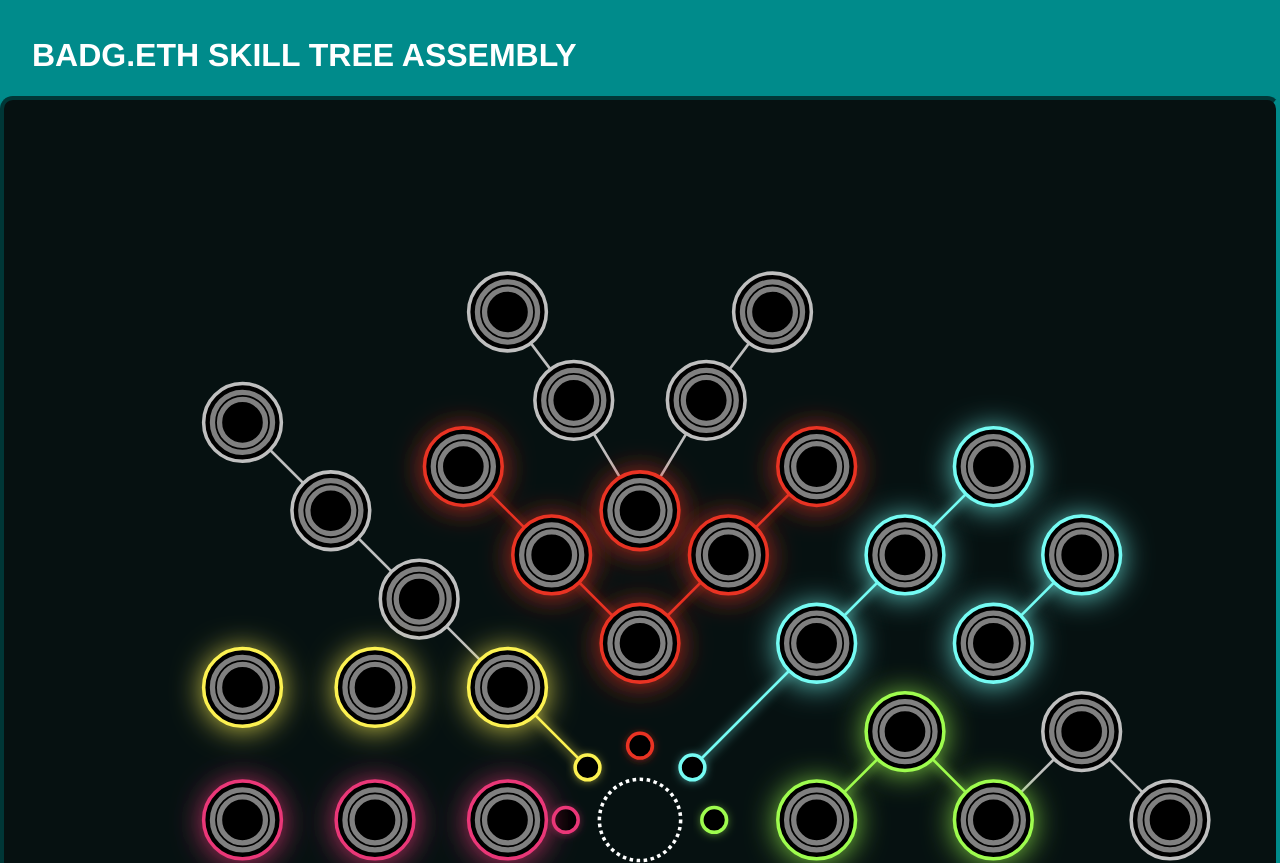
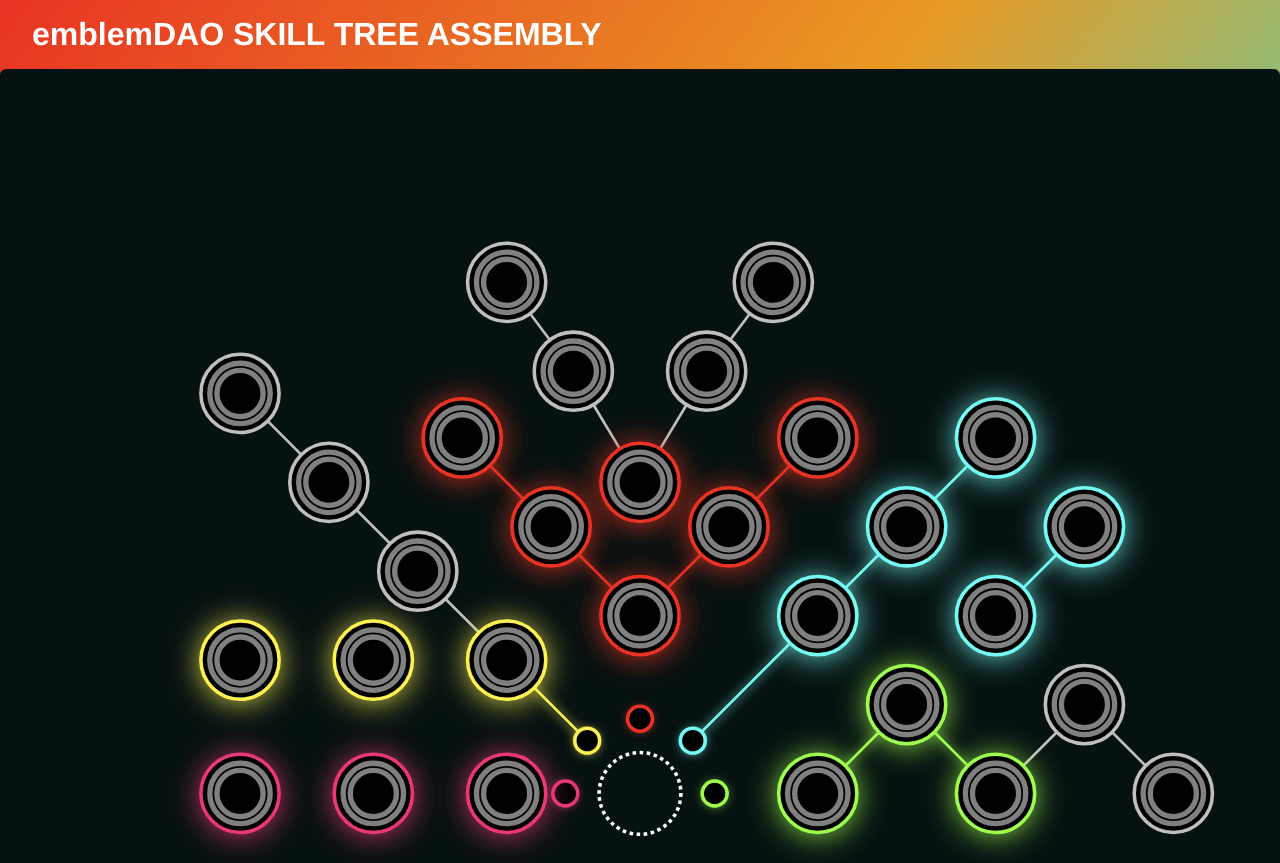
Before and after one commit to EmblemDAO/svg-badge-tree, a website built with Vite: page index.html in a window 1280 px wide. Shown: the top 863 px of the page. Built offline with nearby package versions, Linux system fonts and the light colour scheme.

Commit message:
emblemDAO rebrand

```diff
--- a/index.html
+++ b/index.html
@@ -2,8 +2,9 @@
 <html>
   <head>
     <meta charset="UTF-8" />
-    <title>Badgeth Skill Tree Assembly</title>
+    <title>emblemDAO Skill Tree Assembly</title>
     <meta name="viewport" content="width=device-width, initial-scale=1.0" />
+    <meta name="theme-color" content="#e93323" />
     <link rel="icon" type="image/svg+xml" href="favicon.svg" />
     <style>
       html,
@@ -12,10 +13,19 @@
         font-family: Avenir, Helvetica, Arial, sans-serif;
         margin: 0;
         padding: 0;
-        background-color: darkcyan;
+        background-color: #e93323;
+      }
+      body {
+        background-repeat: no-repeat;
+        background-image: linear-gradient(127deg, rgba(233,51,35,1) 0%, rgba(233,153,35,1) 50%, rgba(35,233,226,1) 100%);
+        background-size: 100% 100%;
+        background-attachment: fixed;
+        min-height: 100%;
+        height: 100%;
       }
       h1 {
         padding: 0.5em 1em 0 1em;
+        margin: 0;
       }
       svg {
         width: 100%;
@@ -25,18 +35,18 @@
       main {
         padding: 0;
         background-color: #061111;
-        border-radius: 1vw;
-        border: 4px inset darkcyan;
+        border-radius: 0.5vw;
+        /* border: 4px solid darkcyan; */
         margin: 1em auto;
         width: 100%;
         max-width: 1440px;
         box-sizing: border-box;
-        overflow: hidden;
+        overflow: auto;
       }
     </style>
   </head>
   <body>
-    <h1>BADG.ETH SKILL TREE ASSEMBLY</h1>
+    <h1>emblemDAO SKILL TREE ASSEMBLY</h1>
     <main id="canvas"></main>
     <script href="text/javascript" type="module">
       import assembly from "./assembly.js";
```
